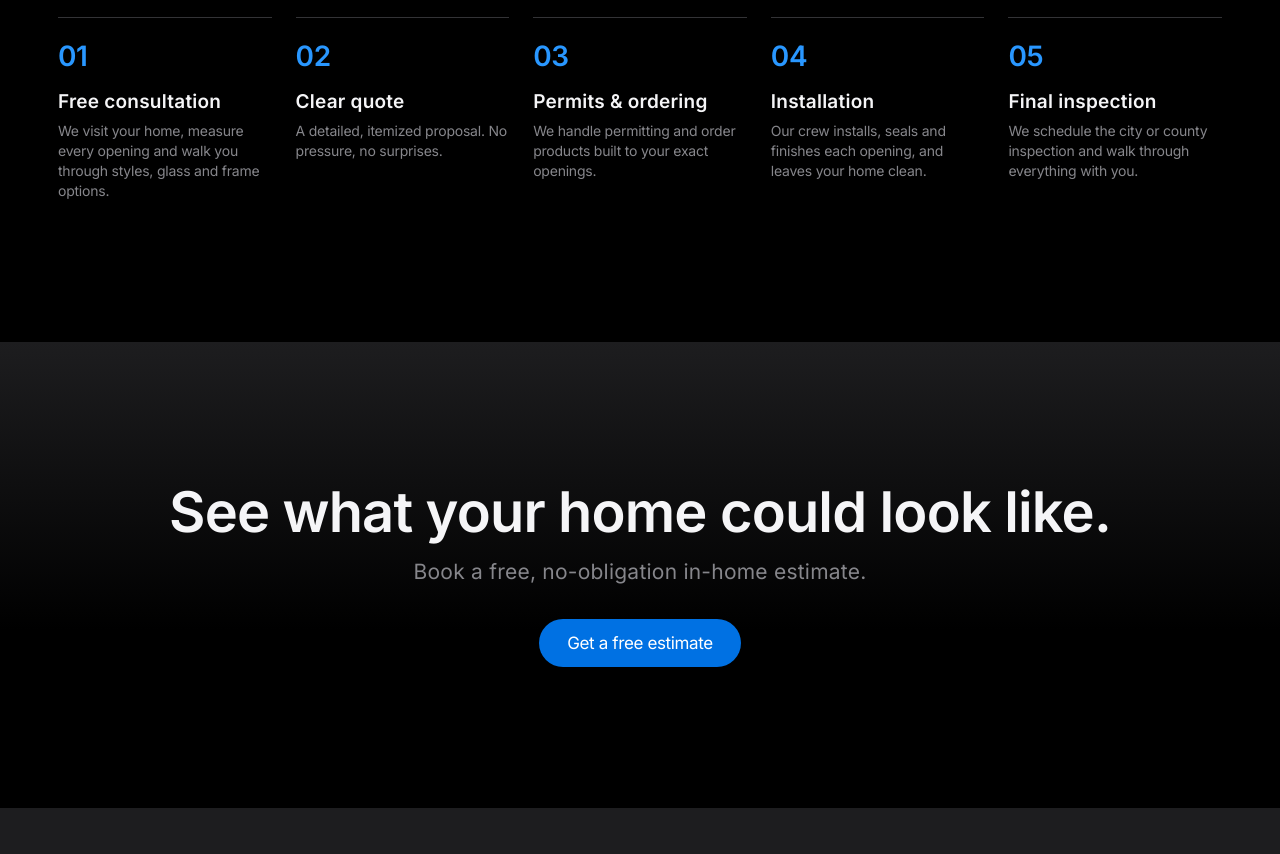
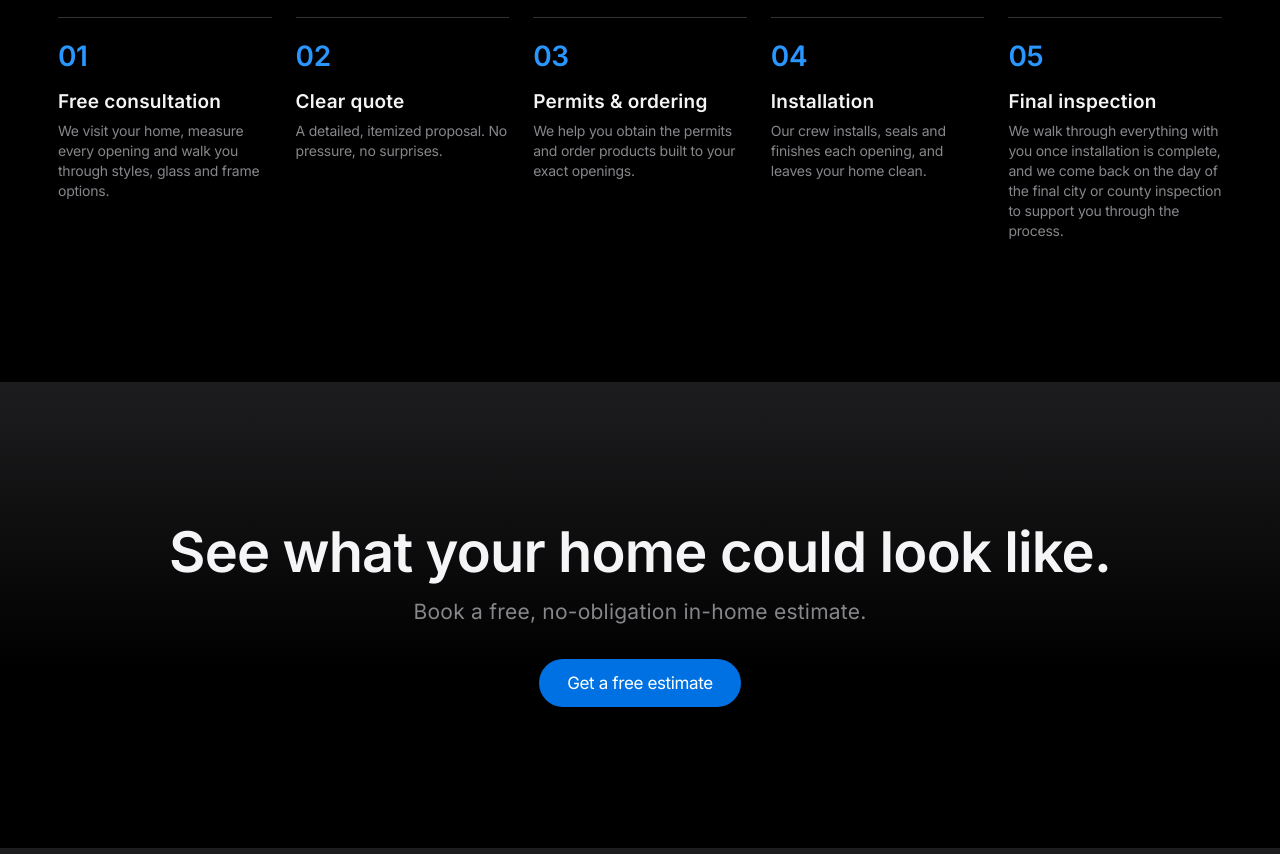
Before and after one commit to EliteWD/elite-wd-website, a Next.js app: page /en/about in a window 1280 px wide. Shown: the part 2760-3614 px from the top of the page. Built offline with nearby package versions, Linux system fonts and the light colour scheme.

Commit message:
Process steps 03 and 05: new permit and final-inspection copy (EN/ES)

```diff
--- a/src/content/dictionaries/en.ts
+++ b/src/content/dictionaries/en.ts
@@ -156,9 +156,9 @@ export const en = {
       steps: [
         { title: "Free consultation", body: "We visit your home, measure every opening and walk you through styles, glass and frame options." },
         { title: "Clear quote", body: "A detailed, itemized proposal. No pressure, no surprises." },
-        { title: "Permits & ordering", body: "We handle permitting and order products built to your exact openings." },
+        { title: "Permits & ordering", body: "We help you obtain the permits and order products built to your exact openings." },
         { title: "Installation", body: "Our crew installs, seals and finishes each opening, and leaves your home clean." },
-        { title: "Final inspection", body: "We schedule the city or county inspection and walk through everything with you." },
+        { title: "Final inspection", body: "We walk through everything with you once installation is complete, and we come back on the day of the final city or county inspection to support you through the process." },
       ],
     },
     areas: {
--- a/src/content/dictionaries/es.ts
+++ b/src/content/dictionaries/es.ts
@@ -158,9 +158,9 @@ export const es: Dictionary = {
       steps: [
         { title: "Consulta gratis", body: "Visitamos tu casa, medimos cada abertura y te mostramos estilos, vidrios y marcos." },
         { title: "Cotización clara", body: "Una propuesta detallada y desglosada. Sin presión, sin sorpresas." },
-        { title: "Permisos y pedido", body: "Tramitamos los permisos y pedimos productos fabricados a la medida exacta." },
+        { title: "Permisos y pedido", body: "Facilitamos la obtención de permisos y pedimos productos fabricados a la medida exacta." },
         { title: "Instalación", body: "Nuestro equipo instala, sella y termina cada abertura, y deja tu casa limpia." },
-        { title: "Inspección final", body: "Coordinamos la inspección de la ciudad o condado y revisamos todo contigo." },
+        { title: "Inspección final", body: "Revisamos todo contigo una vez terminada la instalación y volvemos el día de la inspección final del condado o ciudad para acompañarte en el proceso." },
       ],
     },
     areas: {
```
